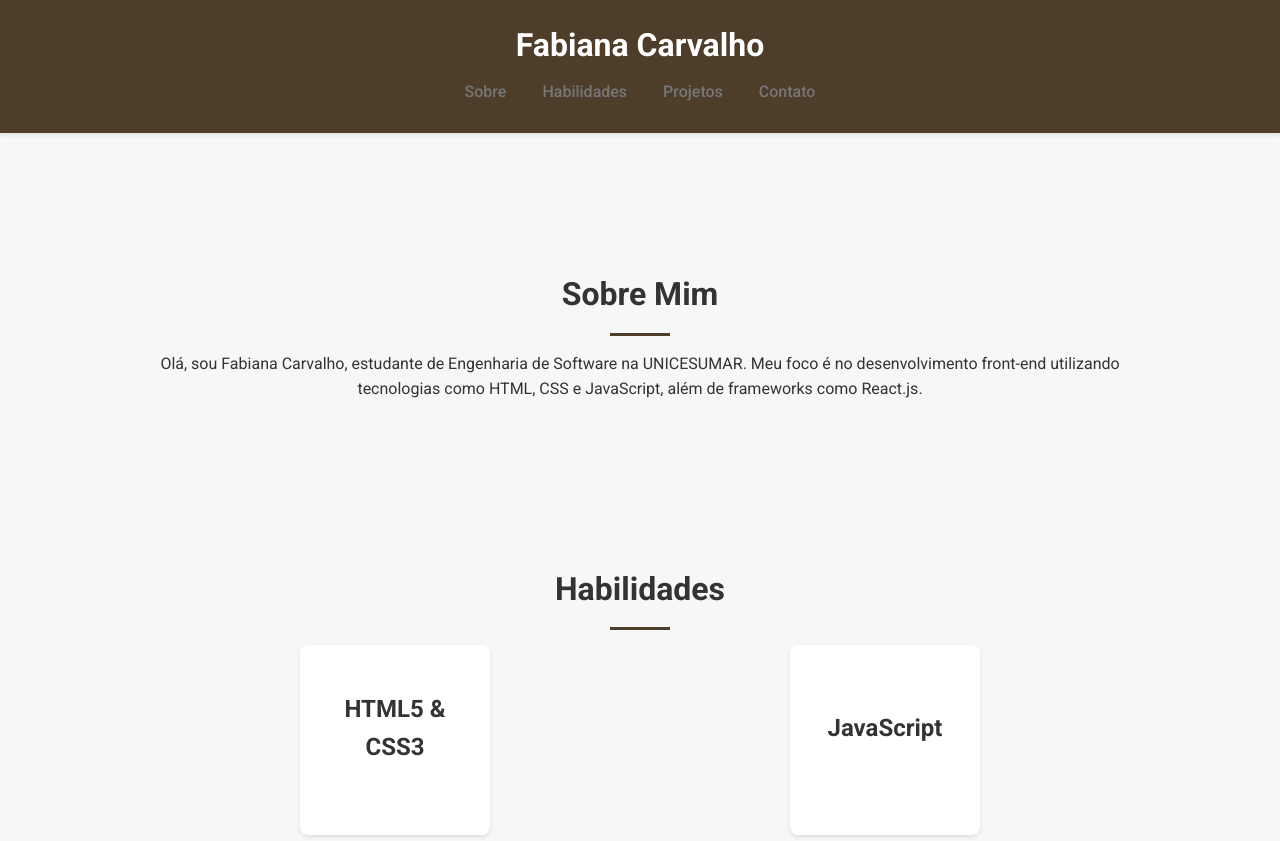
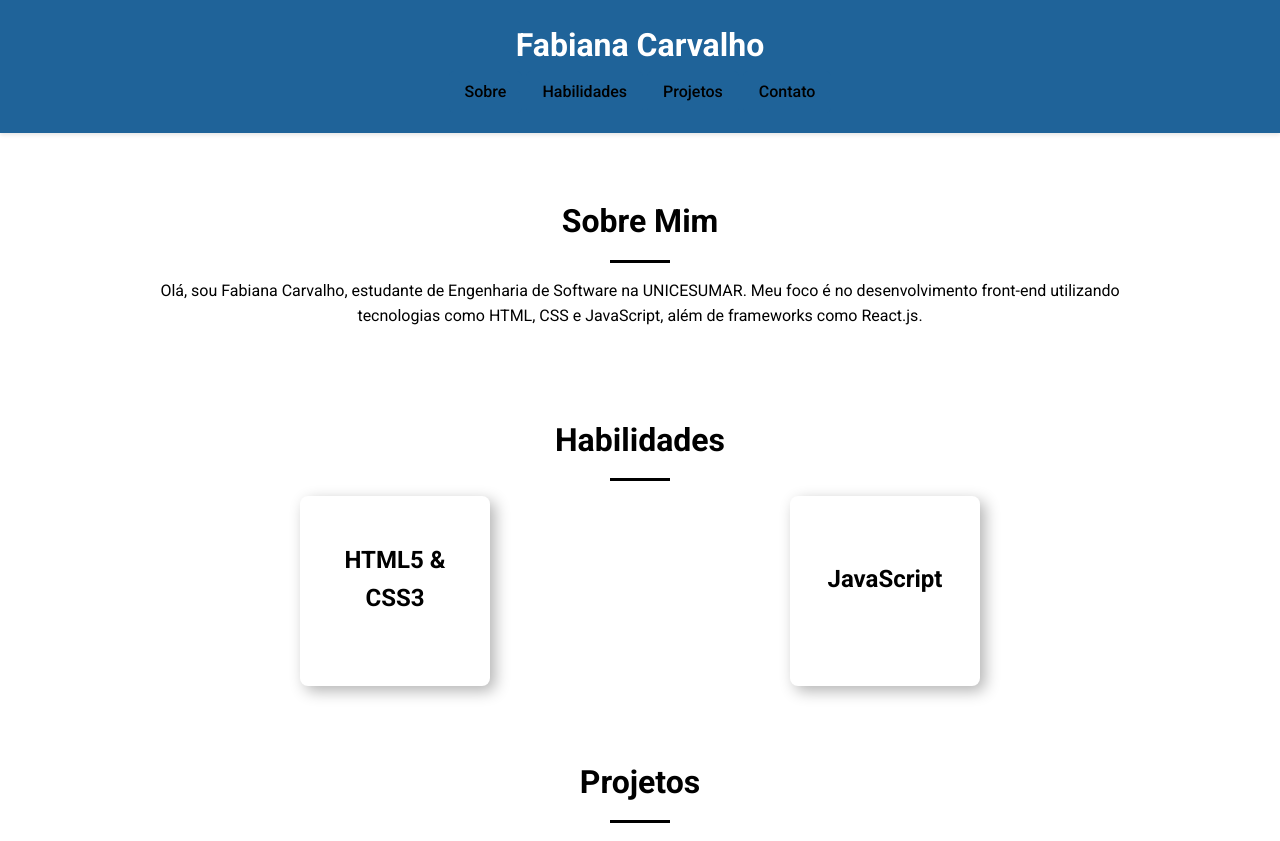
Before and after one commit to Fabianacs1/Portifolio_fabi, a plain HTML site: page index.html in a window 1280 px wide. Shown: the top 841 px of the page. Drawn offline with nearby package versions, Linux system fonts and the light colour scheme; no server answers.

Commit message:
Add files via upload

```diff
--- a/style.css
+++ b/style.css
@@ -3,8 +3,8 @@
 
 body {
     font-family: 'Roboto', sans-serif;
-    background-color: #f7f7f7;
-    color: #333;
+    background-color: #ffffff;
+    color: #000000;
     line-height: 1.6;
     overflow-x: hidden;
 }
@@ -12,7 +12,7 @@ body {
     display: none;
     text-decoration: none;
     color: #fff;
-    background-color: #4d3d29 ;
+    background-color: #1f6399 ;
     padding: 10px;
     position: fixed;
     right: 10px;
@@ -21,10 +21,9 @@ body {
     width: 18px;
     transition: background-color 0.3s ease;
     z-index: 1000;
-
 }
 #link-topo:hover {
-    background-color:#2980b9;
+    background-color:#152029;
 }
 .container {
     max-width: 960px;
@@ -33,8 +32,8 @@ body {
 }
 
 .header {
-    background-color: #4d3d29;
-    color: #fff;
+    background-color: #1f6399;
+    color: #ffffff;
     padding: 20px 0;
     text-align: center;
     box-shadow: 0 2px 4px rgba(0,0,0,0.1);
@@ -58,7 +57,7 @@ body {
 }
 
 .nav__link {
-    color: #fff;
+    color: #000000 !important;
     text-decoration: none;
     font-weight: 500;
     font-size: 1.2rem;
@@ -66,11 +65,11 @@ body {
 }
 
 .nav__link:hover {
-    color: #2980b9;
+    color: #000000;
 }
 
 .main {
-    padding: 50px 0;
+    padding: 15px 0;
 }
 
 .section__title {
@@ -85,7 +84,7 @@ body {
     display: block;
     width: 60px;
     height: 3px;
-    background-color:  #4d3d29;
+    background-color:  #000000;
     position: absolute;
     bottom: -15px;
     left: 50%;
@@ -93,7 +92,7 @@ body {
 }
 
 .section {
-    padding: 60px 0;
+    padding: 22px;
     text-align: center;
     position: relative;
     opacity: 0;
@@ -126,6 +125,7 @@ body {
     display: flex;
     flex-direction: column;
     justify-content: center;
+    box-shadow: 5px 5px 15px rgba(0, 0, 0, 0.3);
 }
 
 .skill:hover {
@@ -139,6 +139,8 @@ body {
 
 .projects__grid {
     margin-top: 30px;
+    box-shadow: 5px 5px 15px rgba(0, 0, 0, 0.3);
+    gap: 15px;
 }
 
 .project {
@@ -147,6 +149,7 @@ body {
     border-radius: 8px;
     box-shadow: 0 2px 4px rgba(0,0,0,0.1);
     transition: transform 0.3s ease;
+    box-shadow: 5px 5px 15px rgba(0, 0, 0, 0.3);
 }
 
 .project:hover {
@@ -164,23 +167,21 @@ body {
     font-weight: 500;
     display: inline-block;
     padding: 10px 20px;
-    background-color: #4d3d29;
-    ;
+    background-color: #1f6399;
     border-radius: 5px;
     transition: background-color 0.3s ease;
 }
 
 .project__link:hover {
-    background-color: #1f6399;
+    background-color: #152029;
 }
 
 .button {
     display: inline-block;
     padding: 10px 20px;
     font-size: 1rem;
-    color: #fff;
-    background-color: #4d3d29;
-    ;
+    color: #ffffff;
+    background-color: #1f6399;
     border-radius: 5px;
     text-decoration: none;
     transition: background-color 0.3s ease;
@@ -188,11 +189,11 @@ body {
 }
 
 .button:hover {
-    background-color: #1f6399;
+    background-color: #081e30;
     cursor: pointer;
 }
 
 .nav__link.active {
-    color: #2980b9;
+    color: #081e30;
     font-weight: bold;
 }
```
